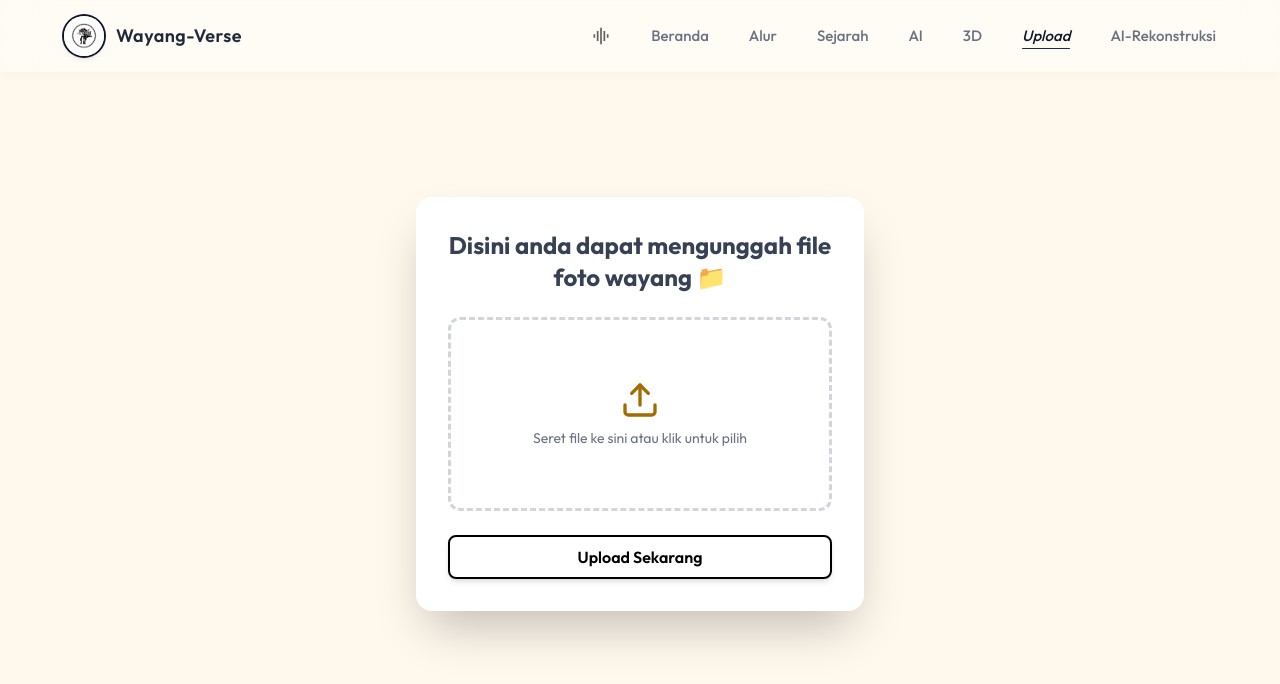
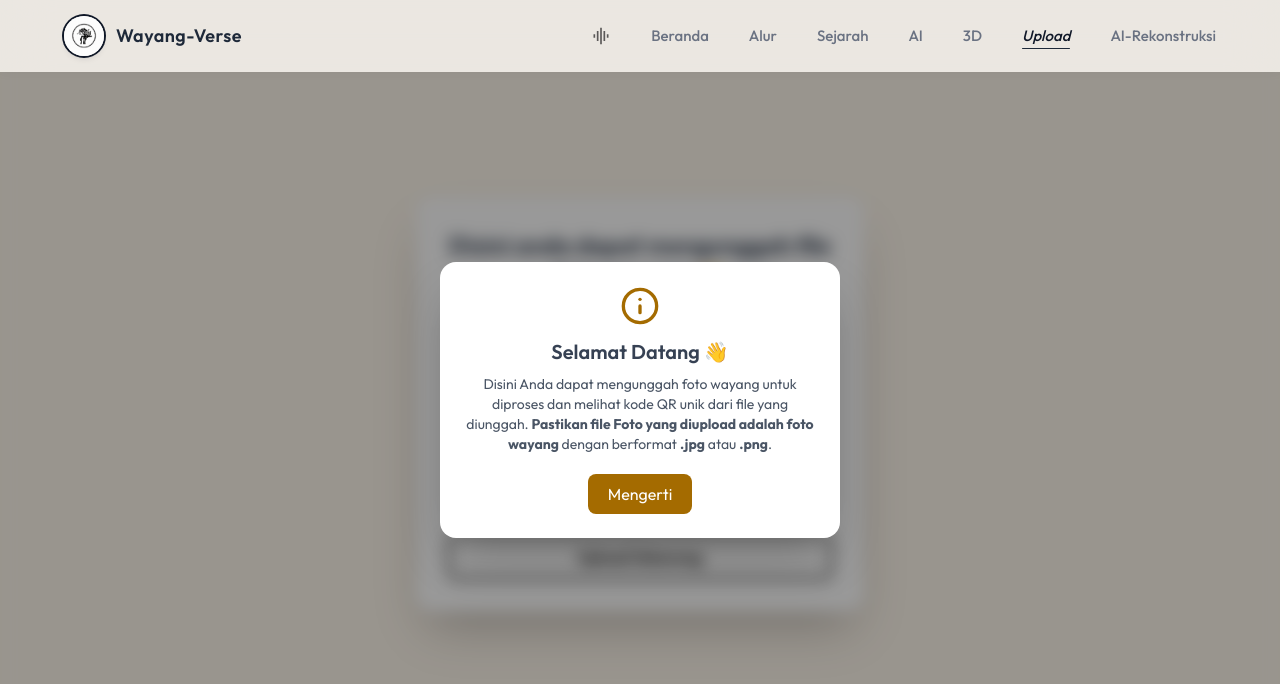
Before and after one commit to BagasAjiSaputra/wayang_verse, a Next.js app: page /upload in a window 1280 px wide. Shown: the top 684 px of the page. Built offline with nearby package versions, Linux system fonts and the light colour scheme.

Commit message:
alert Disclaimer upload

```diff
--- a/src/app/(frontend)/upload/page.tsx
+++ b/src/app/(frontend)/upload/page.tsx
@@ -1,11 +1,10 @@
 "use client";
 
-import React, { useState } from "react";
-import { Upload, File, X, Loader2, RotateCw } from "lucide-react";
+import React, { useState, useEffect } from "react";
+import { Upload, File, X, Loader2, RotateCw, Info } from "lucide-react";
 import { motion, AnimatePresence } from "framer-motion";
 import dynamic from "next/dynamic";
 
-// import QRCode tanpa SSR (supaya aman di Next.js)
 const QRCode = dynamic(() => import("react-qr-code"), { ssr: false });
 
 const UploadPage: React.FC = () => {
@@ -14,9 +13,14 @@ const UploadPage: React.FC = () => {
   const [preview, setPreview] = useState<string | null>(null);
   const [loading, setLoading] = useState(false);
   const [showPreview, setShowPreview] = useState(false);
-  const [flipped, setFlipped] = useState(false); // 🔄 flip state
+  const [flipped, setFlipped] = useState(false);
+  const [showAlert, setShowAlert] = useState(true); // 🟡 Tambahkan state modal pemberitahuan
 
-  // 🟢 saat user memilih file manual
+  // 🟢 alert muncul hanya sekali saat halaman dibuka
+  useEffect(() => {
+    setShowAlert(true);
+  }, []);
+
   const handleFileChange = (e: React.ChangeEvent<HTMLInputElement>) => {
     const selected = e.target.files?.[0] ?? null;
     setFile(selected);
@@ -27,7 +31,6 @@ const UploadPage: React.FC = () => {
     }
   };
 
-  // 🟢 saat user drag-drop file
   const handleDrop = (e: React.DragEvent<HTMLDivElement>) => {
     e.preventDefault();
     e.stopPropagation();
@@ -43,7 +46,6 @@ const UploadPage: React.FC = () => {
     }
   };
 
-  // 🟢 saat user drag area upload
   const handleDrag = (e: React.DragEvent<HTMLDivElement>) => {
     e.preventDefault();
     e.stopPropagation();
@@ -72,6 +74,47 @@ const UploadPage: React.FC = () => {
 
   return (
     <div className="min-h-screen flex justify-center items-center bg-gradient-to-br bg-[#FFF8ED] p-4 relative overflow-hidden pt-6">
+      {/* 🟡 MODAL PEMBERITAHUAN */}
+      <AnimatePresence>
+        {showAlert && (
+          <>
+            <motion.div
+              className="fixed inset-0 bg-black/40 backdrop-blur-sm z-40"
+              initial={{ opacity: 0 }}
+              animate={{ opacity: 1 }}
+              exit={{ opacity: 0 }}
+            />
+            <motion.div
+              className="fixed top-1/2 left-1/2 -translate-x-1/2 -translate-y-1/2 bg-white rounded-2xl shadow-2xl p-6 w-[90%] sm:w-[400px] z-50 text-center"
+              initial={{ scale: 0.8, opacity: 0 }}
+              animate={{ scale: 1, opacity: 1 }}
+              exit={{ scale: 0.8, opacity: 0 }}
+              transition={{ type: "spring", stiffness: 120, damping: 15 }}
+            >
+              <div className="flex flex-col items-center">
+                <Info className="text-[#A46B00] w-10 h-10 mb-3" />
+                <h2 className="text-xl font-semibold text-gray-700 mb-2">
+                  Selamat Datang 👋
+                </h2>
+                <p className="text-gray-600 text-sm mb-5">
+
+                  Disini Anda dapat mengunggah foto wayang untuk diproses dan
+                  melihat kode QR unik dari file yang diunggah. <b>Pastikan file Foto yang diupload adalah foto  wayang </b>
+                  dengan
+                  berformat <b>.jpg</b> atau <b>.png</b>.
+                </p>
+                <button
+                  onClick={() => setShowAlert(false)}
+                  className="px-5 py-2 bg-[#A46B00] text-white rounded-lg hover:bg-[#8C5E00] transition"
+                >
+                  Mengerti
+                </button>
+              </div>
+            </motion.div>
+          </>
+        )}
+      </AnimatePresence>
+
       {/* KOTAK UPLOAD */}
       <div className="bg-white shadow-2xl rounded-2xl p-8 w-full max-w-md transition-all duration-500 hover:scale-[1.02] z-10 flex flex-col justify-center">
         <h1 className="text-2xl font-bold text-center mb-6 text-gray-700">
@@ -138,11 +181,10 @@ const UploadPage: React.FC = () => {
         </button>
       </div>
 
-      {/* MODAL PREVIEW GAMBAR + QR CODE (FLIP) */}
+      {/* MODAL PREVIEW GAMBAR + QR CODE */}
       <AnimatePresence>
         {showPreview && preview && (
           <>
-            {/* Background blur */}
             <motion.div
               className="fixed inset-0 bg-black/30 backdrop-blur-sm z-20"
               initial={{ opacity: 0 }}
@@ -154,7 +196,6 @@ const UploadPage: React.FC = () => {
               }}
             />
 
-            {/* Modal */}
             <motion.div
               initial={{ x: "100%", opacity: 0 }}
               animate={{ x: "-50%", opacity: 1 }}
@@ -178,13 +219,11 @@ const UploadPage: React.FC = () => {
                 </button>
               </div>
 
-              {/* Flip container */}
               <div className="relative w-full h-[320px] perspective">
                 <motion.div
                   className="absolute inset-0 preserve-3d transition-transform duration-700"
                   animate={{ rotateY: flipped ? 180 : 0 }}
                 >
-                  {/* Sisi depan */}
                   <div className="absolute inset-0 backface-hidden flex items-center justify-center">
                     <img
                       src={preview}
@@ -193,7 +232,6 @@ const UploadPage: React.FC = () => {
                     />
                   </div>
 
-                  {/* Sisi belakang (QR Code) */}
                   <div className="absolute inset-0 backface-hidden rotateY-180 flex flex-col items-center justify-center">
                     <h3 className="mb-3 text-gray-700 font-semibold">
                       QR Code File
@@ -208,7 +246,6 @@ const UploadPage: React.FC = () => {
                 </motion.div>
               </div>
 
-              {/* Tombol balik */}
               <div className="mt-6 flex justify-center">
                 <button
                   onClick={() => setFlipped((f) => !f)}
```
